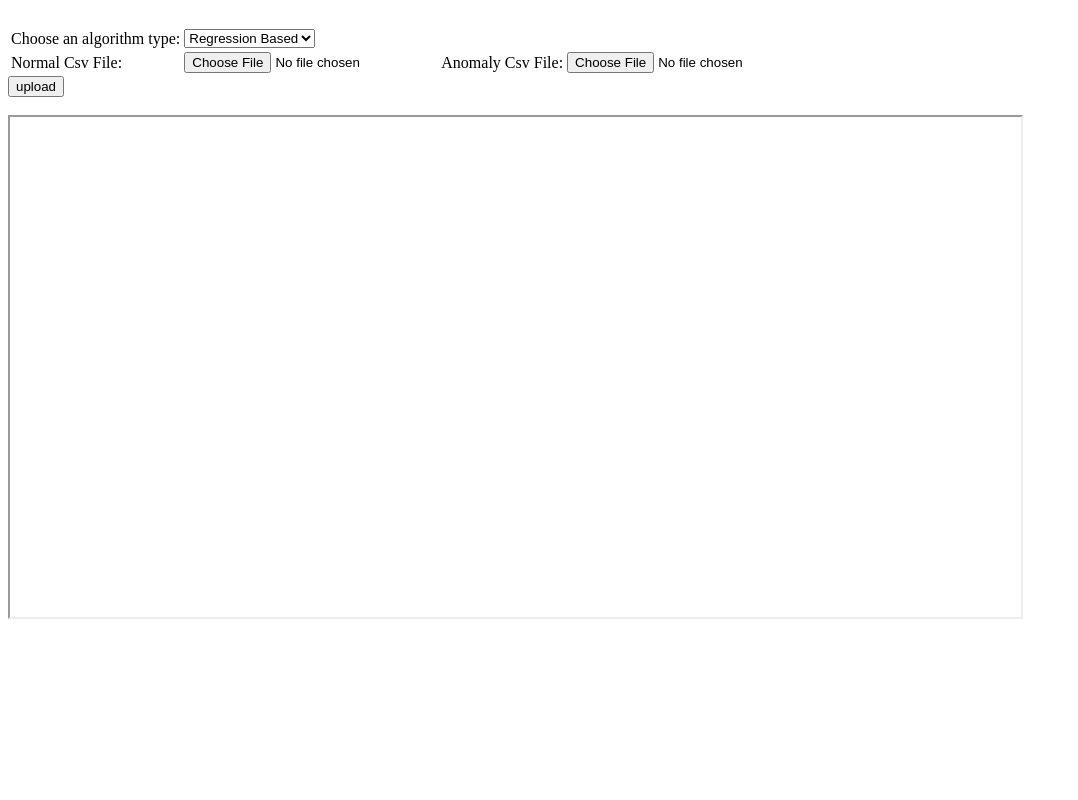
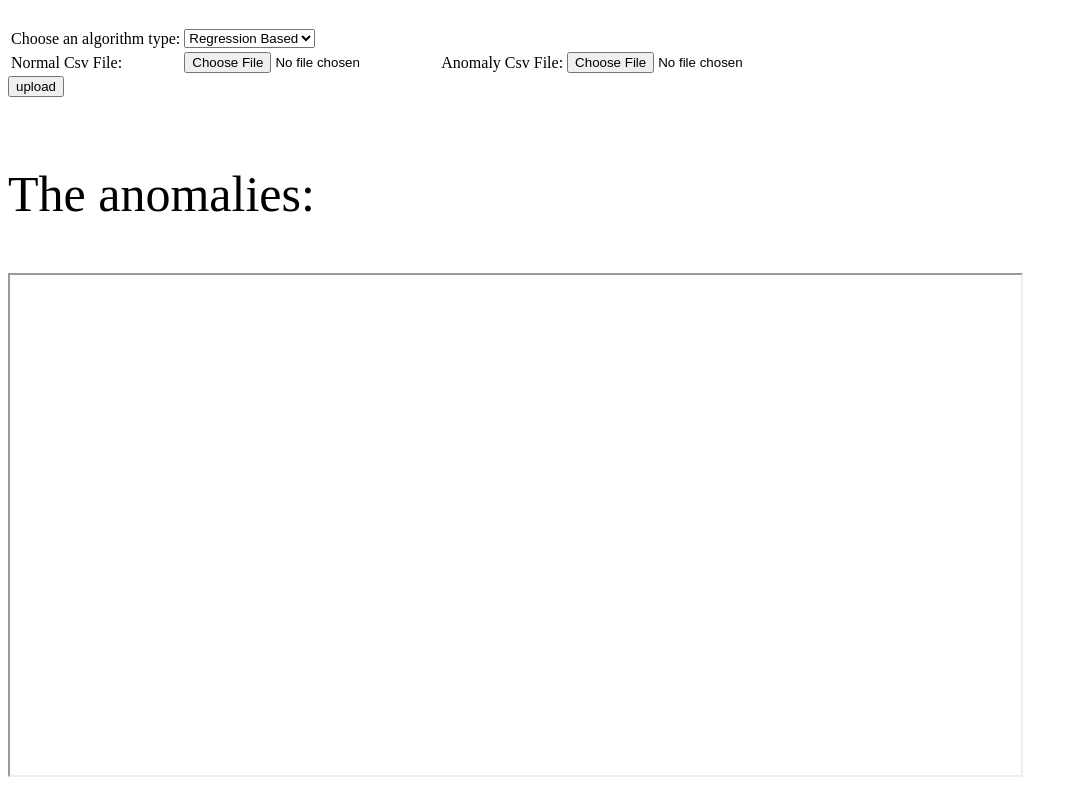
Before and after one commit to ben353/advprog2Project2, a plain HTML site: page View/index.html in a window 1280 px wide. Shown: the whole page, without its empty margins (0-1078 px from the left). Drawn offline with Linux system fonts and the light colour scheme.

Commit message:
a small change

```diff
--- a/View/index.html
+++ b/View/index.html
@@ -27,7 +27,8 @@
     <input type="submit" value="upload" onclick="myFunction()">
 </form>
 <br>
-<iframe id="anomalies" width="80%" height="500"></iframe>
+<p style="font-size:50px;">The anomalies:</p>
+<iframe name="result" width="80%" height="500"></iframe>
 <!--<script>
     var txt = '{"name":"John", "age":30, "city":"New York"}'
     var obj = JSON.parse(txt)
```
